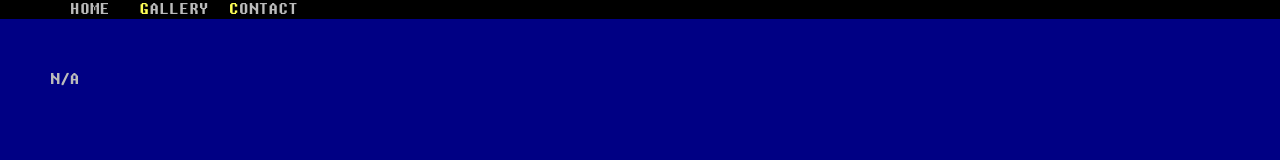
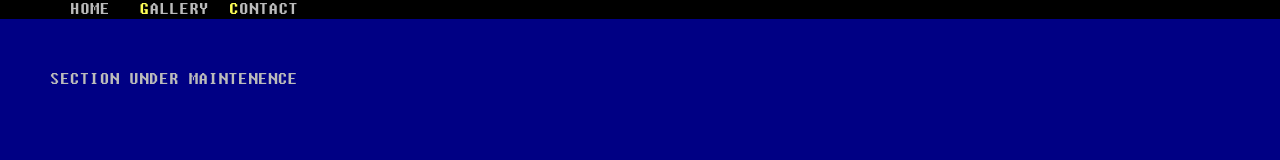
Before and after one commit to Laukannen/Laukannen.github.io, a plain HTML site: page gallery.html in a window 1280 px wide. Drawn offline with Linux system fonts and the light colour scheme.

Commit message:
Update gallery.html

```diff
--- a/gallery.html
+++ b/gallery.html
@@ -63,7 +63,7 @@
     </nav>
 
 
-<p><a href="assets/RyhEsJu.jpg">N/A</a></p>
+<p>SECTION UNDER MAINTENENCE</p>
 
 
 
```
